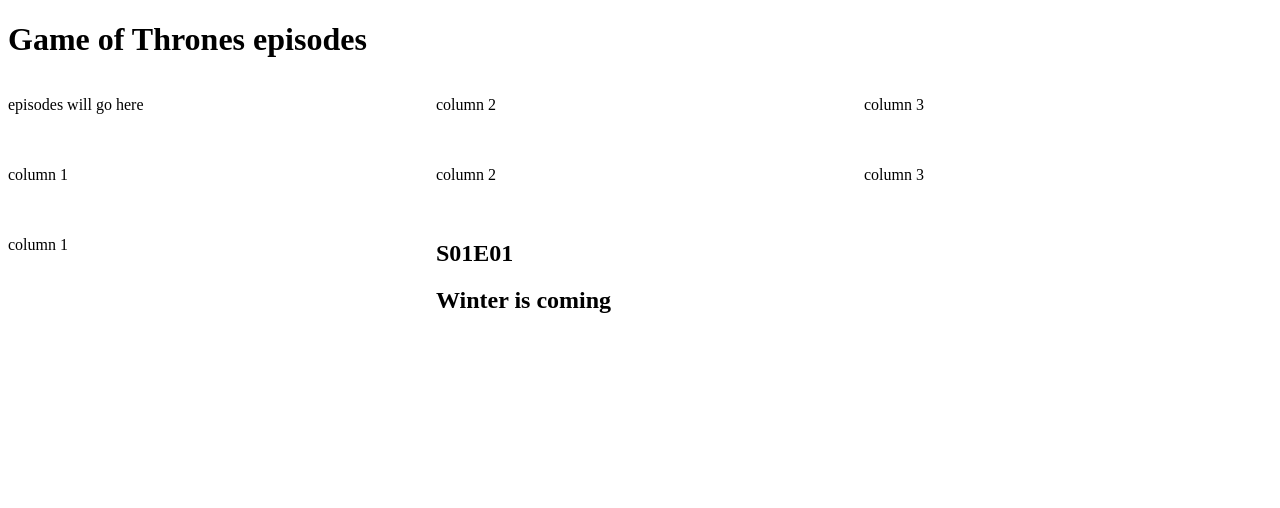
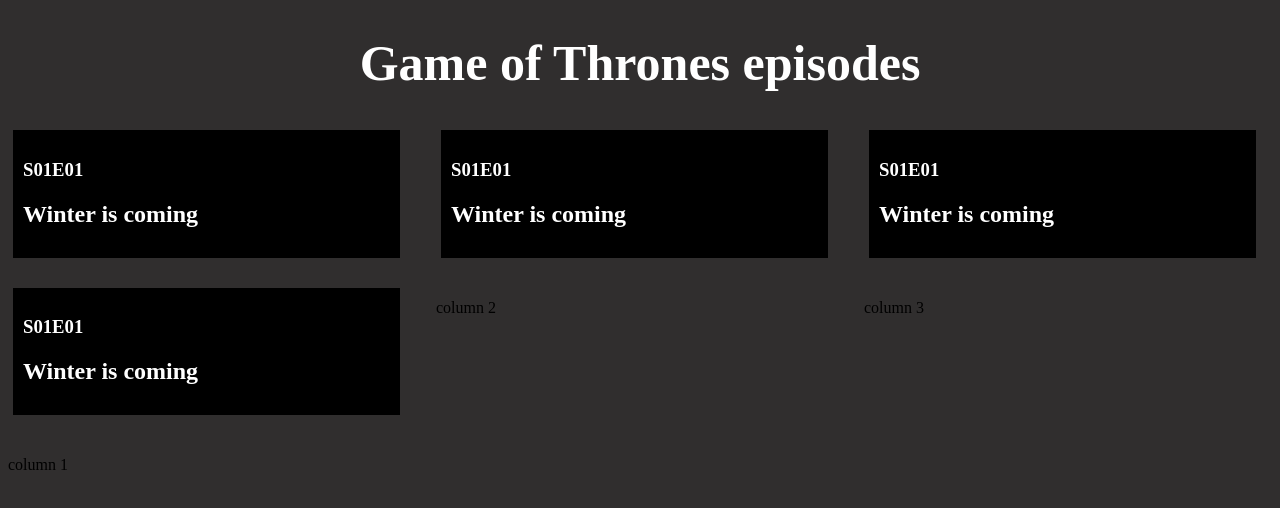
Before and after one commit to davidculemann/tv-shows, a React (Create React App) app: page / in a window 1280 px wide. Shown: the top 508 px of the page. Built offline with nearby package versions, Linux system fonts and the light colour scheme.

Commit message:
Preliminary styling

```diff
--- a/public/index.html
+++ b/public/index.html
@@ -1,9 +1,12 @@
 <!DOCTYPE html>
 <html lang="en">
-  <head>
-    <title>React App</title>
-  </head>
-  <body>
-    <div id="root"></div>
-  </body>
+
+<head>
+  <title>React App</title>
+</head>
+
+<body style='background-color: #302e2e;'>
+  <div id="root"></div>
+</body>
+
 </html>
--- a/src/components/Episode.tsx
+++ b/src/components/Episode.tsx
@@ -1,3 +1,5 @@
+import { episodeStyle } from './EpisodeStyle'
+
 interface IEpisode {
   // id: number;
   // url: string;
@@ -19,8 +21,8 @@ interface IEpisode {
 
 export function Episode(episodeProps: IEpisode): JSX.Element {
   return (
-    <div>
-      <h2>S01E01</h2>
+    <div style={episodeStyle}>
+      <h3>S01E01</h3>
       <h2>{episodeProps.name}</h2>
     </div>
   );
--- a/src/components/EpisodeGallery.tsx
+++ b/src/components/EpisodeGallery.tsx
@@ -9,14 +9,13 @@ export function EpisodeGallery(): JSX.Element {
         gridGap: 20,
       }}
     >
-      <p>episodes will go here</p>
+      <Episode name="Winter is coming" />
+      <Episode name="Winter is coming" />
+      <Episode name="Winter is coming" />
+      <Episode name="Winter is coming" />
       <p>column 2</p>
       <p>column 3</p>
       <p>column 1</p>
-      <p>column 2</p>
-      <p>column 3</p>
-      <p>column 1</p>
-      <Episode name="Winter is coming" />
     </div>
   );
 }
--- /dev/null
+++ b/src/components/EpisodeStyle.tsx
@@ -0,0 +1,7 @@
+export const episodeStyle: React.CSSProperties = {
+    color: 'white',
+    backgroundColor: 'black',
+    width: '90%',
+    padding: '10px',
+    margin: '5px'
+}
--- a/src/components/Header.tsx
+++ b/src/components/Header.tsx
@@ -1,3 +1,8 @@
 export function Header(): JSX.Element {
-  return <h1>Game of Thrones episodes</h1>;
+  const HeaderStyle: React.CSSProperties = {
+    color: 'white',
+    textAlign: 'center',
+    fontSize: '50px'
+  }
+  return <h1 style={HeaderStyle}>Game of Thrones episodes</h1>;
 }
```
